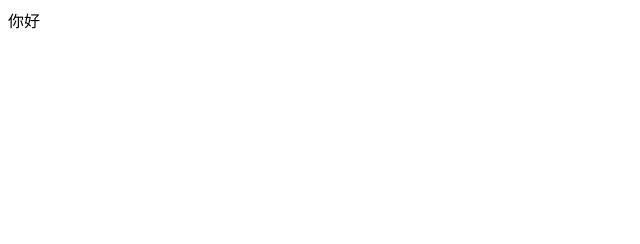
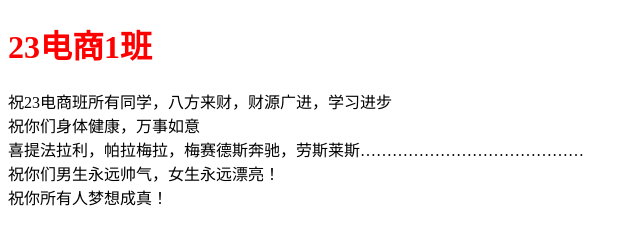
Before and after one commit to wxywxywxywxy1/hello.github.io, a plain HTML site: page index.html in a window 1280 px wide. Shown: the whole page, without its empty margins (0-640 px from the left). Drawn offline with Linux system fonts and the light colour scheme.

Commit message:
Update index.html

```diff
--- a/index.html
+++ b/index.html
@@ -1,10 +1,17 @@
 <!DOCTYPE html>
 <html>
-	<head>
-		<meta charset="utf-8" />
-		<title>你好</title>
-	</head>
-	<body>
-		你好
-	</body>
+<head>
+</head>
+<body>
+	<div style="color:red">
+	<h1>23电商1班</h1></div>
+	<div>祝23电商班所有同学，八方来财，财源广进，学习进步</br>
+	祝你们身体健康，万事如意</br>
+	喜提法拉利，帕拉梅拉，梅赛德斯奔驰，劳斯莱斯……………………………………</br>
+	祝你们男生永远帅气，女生永远漂亮！</br>
+	祝你所有人梦想成真！
+	</div>
+
+</body>
+
 </html>
```
